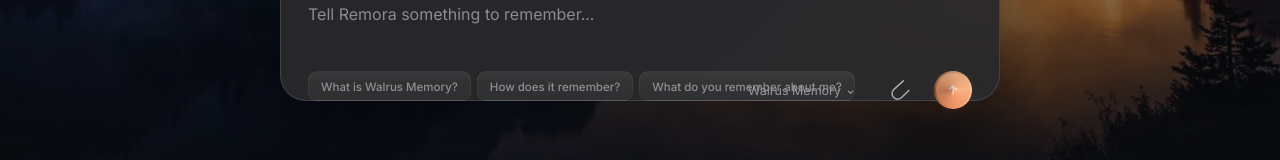
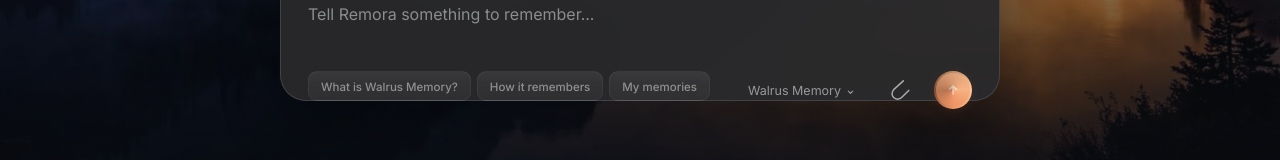
Before and after one commit to cilokcimol/remora, a Next.js app: page / in a window 1280 px wide. Shown: the part 530-690 px from the top of the page. Built offline with nearby package versions, Linux system fonts and the light colour scheme.

Commit message:
Fix composer toolbar overlap: shorter chips + reserved right cluster space

```diff
--- a/components/ChatPanel.tsx
+++ b/components/ChatPanel.tsx
@@ -15,8 +15,8 @@ function getUserId(): string {
 
 const SUGGESTIONS = [
   "What is Walrus Memory?",
-  "How does it remember?",
-  "What do you remember about me?",
+  "How it remembers",
+  "My memories",
 ];
 
 function Chevron() {
@@ -181,7 +181,7 @@ function ChatInner({ userId }: { userId: string }) {
       </div>
 
       {/* toolbar: chips left, right cluster absolute on desktop */}
-      <div className="tools relative mx-7 mb-[18px] mt-3 flex h-[30px] items-center gap-2 max-lg:h-auto max-lg:flex-wrap">
+      <div className="tools relative mx-7 mb-[18px] mt-3 flex h-[30px] items-center gap-2 max-lg:h-auto max-lg:flex-wrap lg:pr-[248px]">
         <div className="e-chips flex items-center gap-[6px]">
           {SUGGESTIONS.map((s) => (
             <button
```
Also changed, not shown: 1 other file (tests, documents, lock files or other folders).
